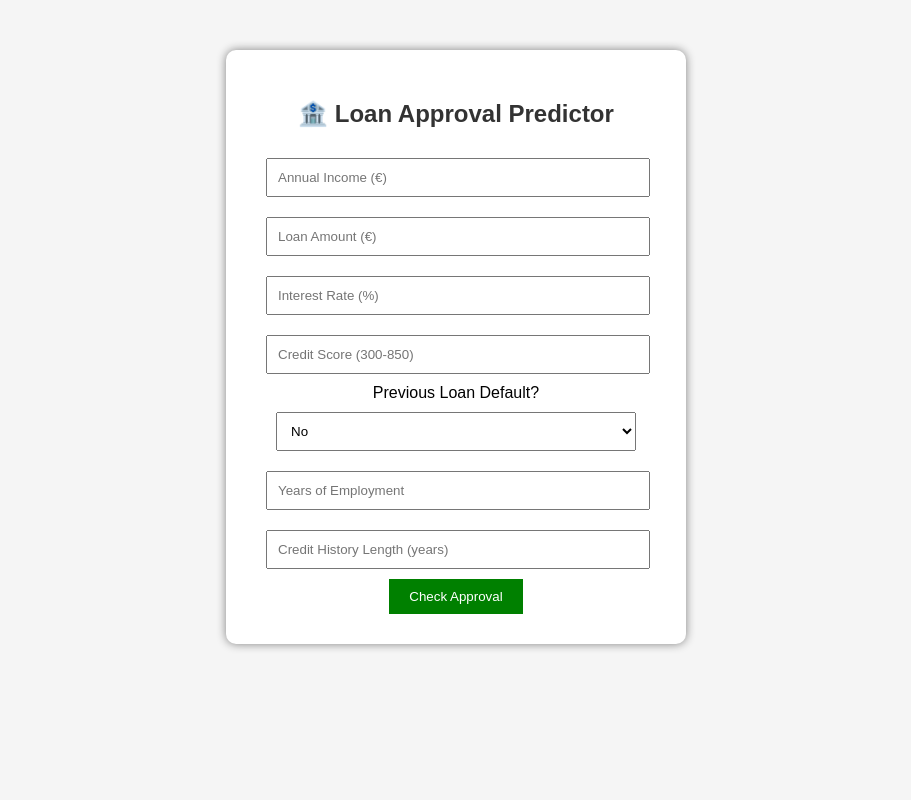
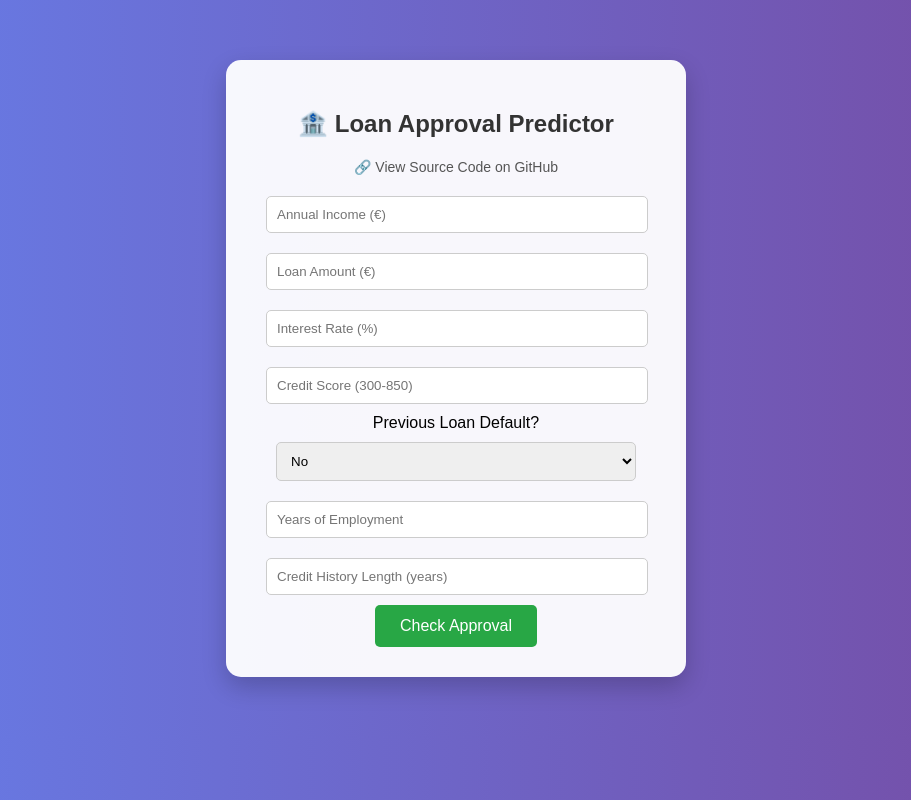
Before and after one commit to subhamsahu1995/loan_approval_model, a Flask app: page / in a window 1280 px wide. Shown: the whole page, without its empty margins (184-1095 px from the left). Run offline with Flask 3, Linux system fonts and the light colour scheme; parts of the project's set-up code (start-up, migrations or seed data) failed here and were passed over.

Commit message:
changed the ui

```diff
--- a/templates/index.html
+++ b/templates/index.html
@@ -2,35 +2,84 @@
 <html>
 <head>
     <title>Loan Approval Predictor</title>
+
     <style>
         body {
-            font-family: Arial;
-            background: #f5f5f5;
+            font-family: Arial, sans-serif;
+            background: linear-gradient(to right, #667eea, #764ba2);
             text-align: center;
+            margin: 0;
+            padding: 0;
         }
+
         .container {
-            background: white;
+            background: rgba(255, 255, 255, 0.95);
             padding: 30px;
-            margin: 50px auto;
+            margin: 60px auto;
             width: 400px;
-            border-radius: 10px;
-            box-shadow: 0px 0px 10px gray;
+            border-radius: 15px;
+            box-shadow: 0px 10px 25px rgba(0,0,0,0.2);
         }
+
+        h2 {
+            color: #333;
+        }
+
         input, select {
             width: 90%;
             padding: 10px;
             margin: 10px;
+            border-radius: 5px;
+            border: 1px solid #ccc;
+            outline: none;
         }
+
+        input:focus, select:focus {
+            border-color: #667eea;
+        }
+
         button {
-            padding: 10px 20px;
-            background: green;
+            padding: 12px 25px;
+            background: #28a745;
             color: white;
             border: none;
             cursor: pointer;
+            border-radius: 5px;
+            font-size: 16px;
         }
-        h2 {
-            color: #333;
+
+        button:hover {
+            background: #218838;
         }
+
+        .result {
+            margin-top: 20px;
+        }
+
+        .approved {
+            color: green;
+            font-weight: bold;
+        }
+
+        .rejected {
+            color: red;
+            font-weight: bold;
+        }
+
+        .github-link {
+            margin-bottom: 10px;
+        }
+
+        .github-link a {
+            text-decoration: none;
+            color: #555;
+            font-size: 14px;
+        }
+
+        .github-link a:hover {
+            color: black;
+        }
+
     </style>
 </head>
 
@@ -39,14 +88,18 @@
 <div class="container">
     <h2>🏦 Loan Approval Predictor</h2>
 
+    <!-- GitHub Link -->
+    <div class="github-link">
+        <a href="https://github.com/subhamsahu1995/loan_approval_model" target="_blank">
+            🔗 View Source Code on GitHub
+        </a>
+    </div>
+
     <form action="/predict" method="post">
 
         <input type="number" name="income" placeholder="Annual Income (€)" required>
-
         <input type="number" name="loan" placeholder="Loan Amount (€)" required>
-
         <input type="number" step="0.1" name="rate" placeholder="Interest Rate (%)" required>
-
         <input type="number" name="credit" placeholder="Credit Score (300-850)" required>
 
         <label>Previous Loan Default?</label><br>
@@ -56,7 +109,6 @@
         </select>
 
         <input type="number" name="emp_exp" placeholder="Years of Employment" required>
-
         <input type="number" name="cred_hist" placeholder="Credit History Length (years)" required>
 
         <br>
@@ -65,9 +117,13 @@
     </form>
 
     {% if prediction %}
-        <h3>{{ prediction }}</h3>
-        <p>Approval Chance: {{ probability }}%</p>
-        <p>{{ risk }}</p>
+        <div class="result">
+            <h3 class="{% if 'Approved' in prediction %}approved{% else %}rejected{% endif %}">
+                {{ prediction }}
+            </h3>
+            <p>Approval Chance: {{ probability }}%</p>
+            <p>{{ risk }}</p>
+        </div>
     {% endif %}
 
 </div>
```
